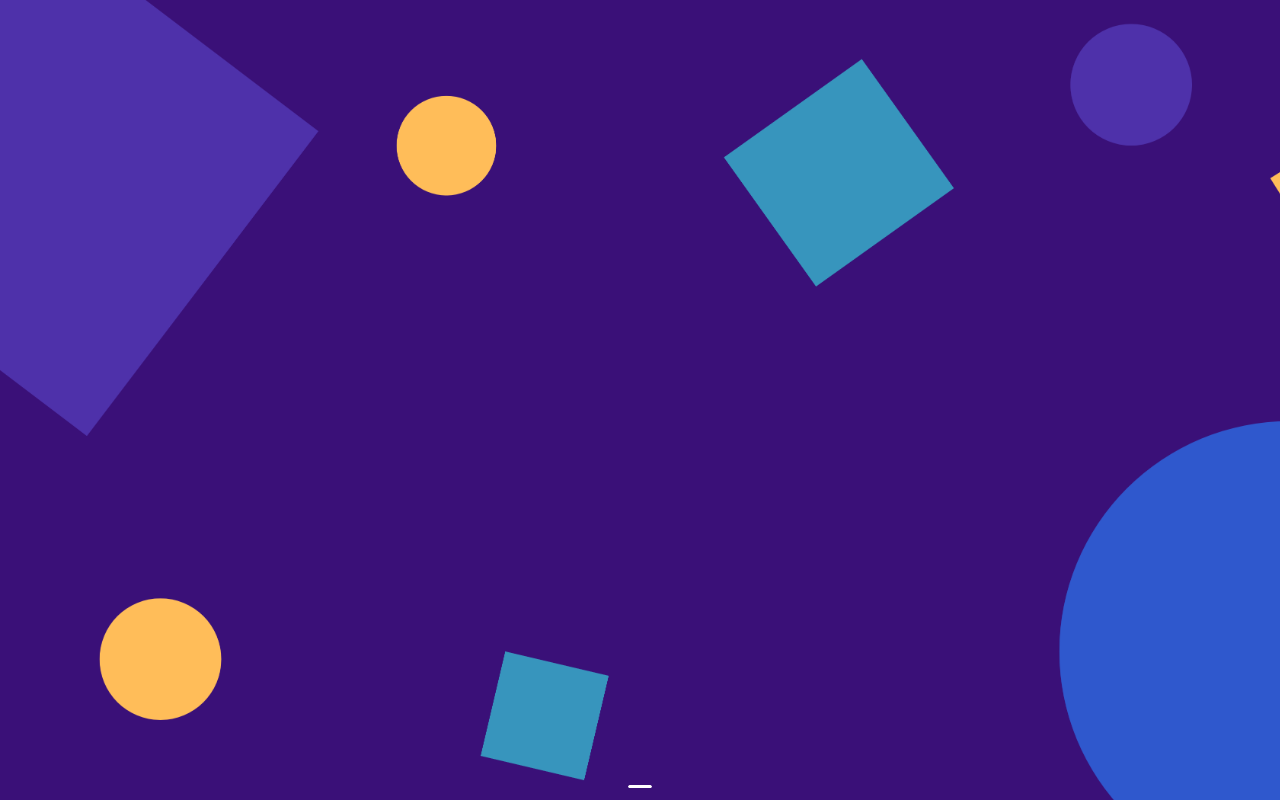
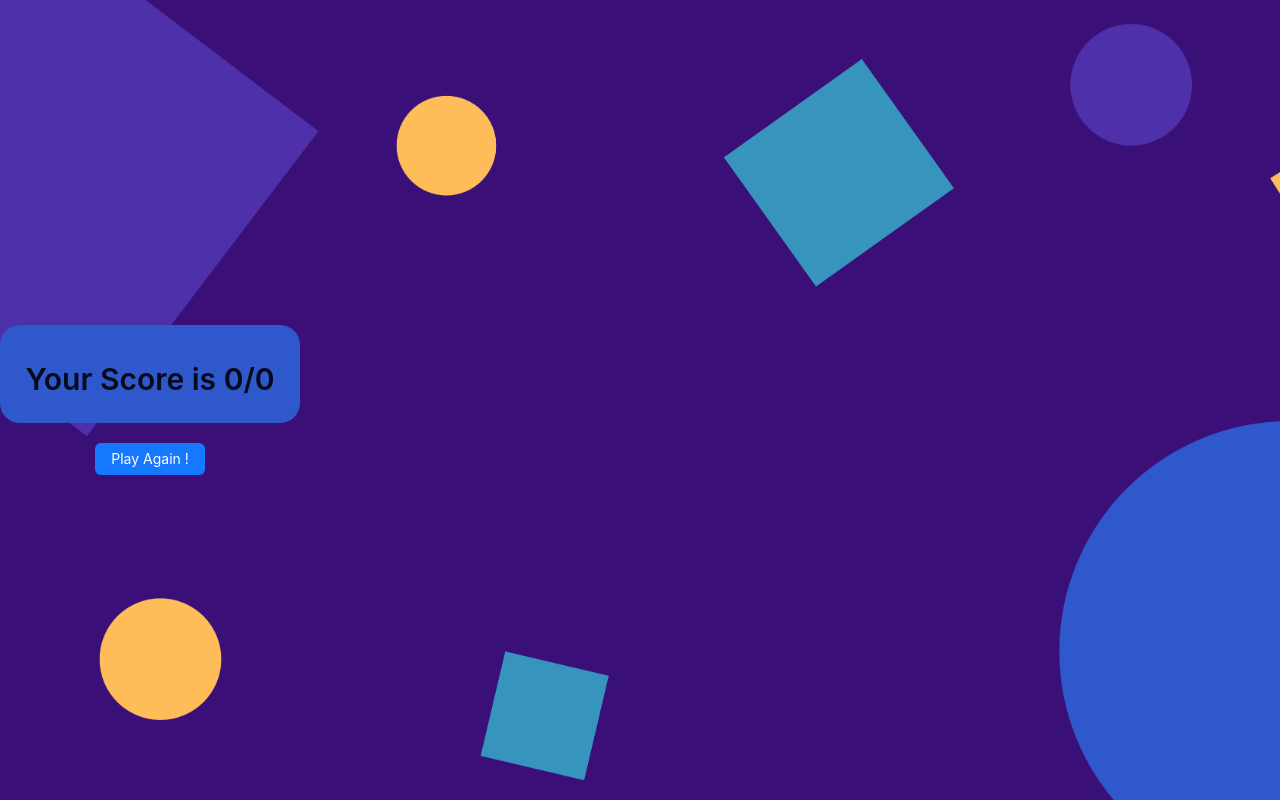
Before and after one commit to gitrubio/trivia-web, a React (Vite) app: page /trivia in a window 1280 px wide. Built offline with nearby package versions, Linux system fonts and the light colour scheme.

Commit message:
trivia-v3

```diff
--- a/index.html
+++ b/index.html
@@ -3,6 +3,9 @@
   <head>
     <meta charset="UTF-8" />
     <link rel="icon" type="image/svg+xml" href="/vite.svg" />
+    <link rel="preconnect" href="https://fonts.googleapis.com">
+    <link rel="preconnect" href="https://fonts.gstatic.com" crossorigin>
+    <link href="https://fonts.googleapis.com/css2?family=Nunito:wght@400;500&display=swap" rel="stylesheet">
     <meta name="viewport" content="width=device-width, initial-scale=1.0" />
     <title>Vite + React + TS</title>
   </head>
--- a/src/components/Question.tsx
+++ b/src/components/Question.tsx
@@ -1,21 +1,39 @@
-import React from 'react'
-import { CloseOutlined,CheckOutlined , CloseCircleFilled, CheckCircleFilled } from '@ant-design/icons';
-import { Card , Typography } from 'antd';
+import React , { useState } from 'react'
+import { CloseCircleFilled, CheckCircleFilled } from '@ant-design/icons';
+import { Button, Card , Typography } from 'antd';
 import {  IPropsQuestion } from '../interfaces/app.interfaces';
+import '../styles/question.css';
 
-export default function Question({ question, points, index }: IPropsQuestion) {
+export default function Question({ question, points, index, next, answers}: IPropsQuestion) {
+
+    const saveAnswer = (answer: string) => {
+      const newAnwers = answers.filter(
+        (asw) => asw.question !== question.question
+      );
+      points([
+        ...newAnwers,
+        {
+          question: question.question,
+          correct_answer: question.correct_answer === answer,
+        },
+      ]);
+      next();
+    };
+
   return (
     <Card
     style={{justifySelf : 'center'}}
       headStyle={{ border: "none" }}
-      className="card-question"
+      className="card-question font-nunito"
       actions={[
-        <CloseCircleFilled key="false" />,
-        <CheckCircleFilled key="true"/>
+        <Button className='question-buttom' key="false" onClick={()=> saveAnswer('False')}><CloseCircleFilled/></Button>,
+        <Button className='question-buttom' key="false" onClick={()=> saveAnswer('True')}><CheckCircleFilled/></Button>,
       ]}
-      title={` QUESTION #${index + 1}`}
+      title={`Category :${question.category}`}
+
     >
-      <Typography style={{ color: "white" }}>{question.question}</Typography>
+      <Typography className='font-nunito' style={{  marginBottom : 10}}><strong>{`QUESTION #${index + 1}`}</strong></Typography>
+      <Typography className='font-nunito' ><strong>{question.question}</strong></Typography>
     </Card>
   );
 }
--- a/src/components/Results.tsx
+++ b/src/components/Results.tsx
@@ -1,7 +1,46 @@
-import React from 'react'
+import React, { useContext } from "react";
+import { IQuestionResult } from "../interfaces/app.interfaces";
+import { Typography, Layout, Button } from "antd";
+import { useNavigate } from "react-router-dom";
+import { QuestionContext } from "../context/QuestionProvider";
+const { Title } = Typography;
 
-export default function Results() {
+export default function Results({ answers }: IQuestionResult) {
+  const navigate = useNavigate();
+  const { setQuestions } = useContext(QuestionContext);
+  const correctAnswers = answers.filter(
+    (answer) => answer.correct_answer
+  ).length;
+
+  const rePlay = () => {
+    setQuestions([])
+    navigate("/");
+  };
+
   return (
-    <div>Results</div>
-  )
+    <>
+      <Layout className="card-result font-nunito">
+        <Title level={2}>
+          {`Your Score is ${correctAnswers}/${answers.length}`}
+        </Title>
+        {answers.map((answer) => (
+          <>
+            <Title level={3} style={{ textAlign: "start" }}>
+              {(answer.correct_answer ? "+ " : "- ") + answer.question}
+            </Title>
+          </>
+        ))}
+      </Layout>
+      <div className="btn-result">
+        <Button
+          type="primary"
+          style={{ margin: "0px auto", marginTop: "20px" }}
+          onClick={rePlay}
+        >
+          {" "}
+          Play Again !
+        </Button>
+      </div>
+    </>
+  );
 }
--- a/src/components/Trivia.tsx
+++ b/src/components/Trivia.tsx
@@ -4,16 +4,17 @@ import { CarouselRef } from 'antd/es/carousel';
 import '../styles/Trivia.css'
 import { QuestionContext } from '../context/QuestionProvider';
 import Question from './Question';
-import { UNSAFE_DataRouterStateContext } from 'react-router-dom';
 import Results from './Results';
+import { IAnswers } from '../interfaces/app.interfaces';
 
 export default function Trivia() {
 
     const ref : React.MutableRefObject<CarouselRef | null>  = useRef(null)
     const { questions } = useContext(QuestionContext)
-    const [points,setPoints] = useState(0)
-    const sumPoints = () =>{
-
+    const [answers,setanswers] = useState<IAnswers[]>(questions.map((question) => ({correct_answer : false, question : question.question})))
+    const [lastQuestion, setLastQuestion] = useState(0)
+    const sumPoints = (object : IAnswers[]) =>{
+        setanswers(object)
     }
 
     const handleNext = () => {
@@ -21,22 +22,18 @@ export default function Trivia() {
       if(carousel) carousel.next()
     }
 
-    const onChange = (currentSlide: number) => {
-        console.log(currentSlide);
-      };
-
       return (
         <Carousel
           style={{ display: "flex" }}
           ref={ref}
-          afterChange={onChange}
+          afterChange={(e)=>setLastQuestion(e)}
           className="carousel"
-          dots={true}
+          dots={false}
         >
           {questions.map((question, index) => (
-            <Question question={question} points={sumPoints} index={index} />
+            <Question question={question} answers={answers} points={sumPoints} next={handleNext} index={index} />
           ))}
-          {questions.length !== 0 ? <Results/>: <div></div>}
+          {questions.length === lastQuestion  ? <Results answers={answers}/>: <div></div>}
         </Carousel>
       );
     };
--- a/src/styles/Trivia.css
+++ b/src/styles/Trivia.css
@@ -17,3 +17,46 @@
     background-size: cover;
     align-items: center;
 }
+.card-result {
+    margin: 0 auto;
+    text-align: center;
+    max-height: 400px;
+    padding: 10px;
+    max-width: 500px;
+    min-width: 300px;
+    border-radius: 20px;
+    overflow-y: scroll;
+    background-color: #2F58CD ;
+}
+
+.font-nunito {
+    font-family: 'Nunito', sans-serif;
+    font-size: large;
+
+}
+
+.card-result::-webkit-scrollbar {
+    -webkit-appearance: none;
+}
+
+.card-result::-webkit-scrollbar:vertical {
+    width: 10px;
+}
+
+.card-result::-webkit-scrollbar-button:increment,.contenedor::-webkit-scrollbar-button {
+    display: none;
+}
+
+.card-result::-webkit-scrollbar-thumb {
+    background-color: #928f8f;
+    border-radius: 20px;
+}
+
+.card-result::-webkit-scrollbar-track {
+    border-radius: 10px;
+}
+
+.btn-result {
+    margin: 0 auto;
+    display: flex;
+}
--- /dev/null
+++ b/src/styles/question.css
@@ -0,0 +1,5 @@
+.question-buttom {
+    background-color: transparent;
+    width: 100%;
+    border: none;
+}
```
Also changed, not shown: src/interfaces/app.interfaces.ts (+10 -1 lines).
